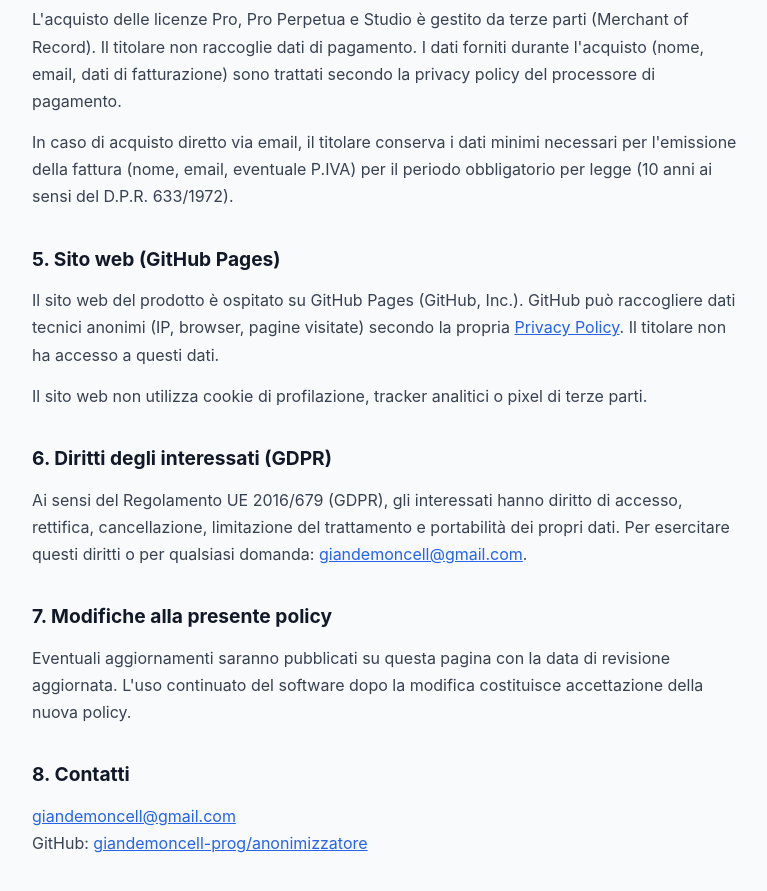
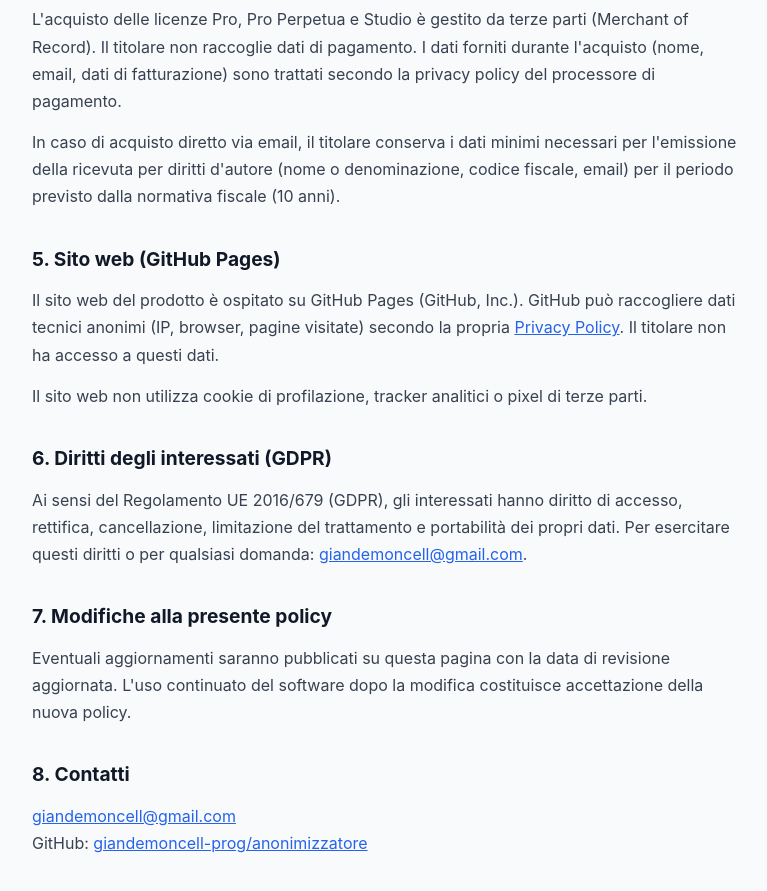
Before and after one commit to giandemoncell-prog/anonimizzatore, a plain HTML site: page docs/privacy.html in a window 1280 px wide. Shown: the part 1140-2031 px from the top of the page, without its empty margins (252-1019 px from the left). Drawn offline with Linux system fonts and the light colour scheme.

Commit message:
docs: licenze con ricevuta per diritti d'autore, non fattura IVA
Co-Authored-By: Claude Opus 5.5 <noreply@anthropic.com>

```diff
--- a/docs/privacy.html
+++ b/docs/privacy.html
@@ -83,7 +83,7 @@
 
   <h2>4. Dati di acquisto e licenza</h2>
   <p>L'acquisto delle licenze Pro, Pro Perpetua e Studio è gestito da terze parti (Merchant of Record). Il titolare non raccoglie dati di pagamento. I dati forniti durante l'acquisto (nome, email, dati di fatturazione) sono trattati secondo la privacy policy del processore di pagamento.</p>
-  <p>In caso di acquisto diretto via email, il titolare conserva i dati minimi necessari per l'emissione della fattura (nome, email, eventuale P.IVA) per il periodo obbligatorio per legge (10 anni ai sensi del D.P.R. 633/1972).</p>
+  <p>In caso di acquisto diretto via email, il titolare conserva i dati minimi necessari per l'emissione della ricevuta per diritti d'autore (nome o denominazione, codice fiscale, email) per il periodo previsto dalla normativa fiscale (10 anni).</p>
 
   <h2>5. Sito web (GitHub Pages)</h2>
   <p>Il sito web del prodotto è ospitato su GitHub Pages (GitHub, Inc.). GitHub può raccogliere dati tecnici anonimi (IP, browser, pagine visitate) secondo la propria <a href="https://docs.github.com/en/site-policy/privacy-policies/github-general-privacy-statement" target="_blank" rel="noopener">Privacy Policy</a>. Il titolare non ha accesso a questi dati.</p>
```
Also changed, not shown: 1 other file.
